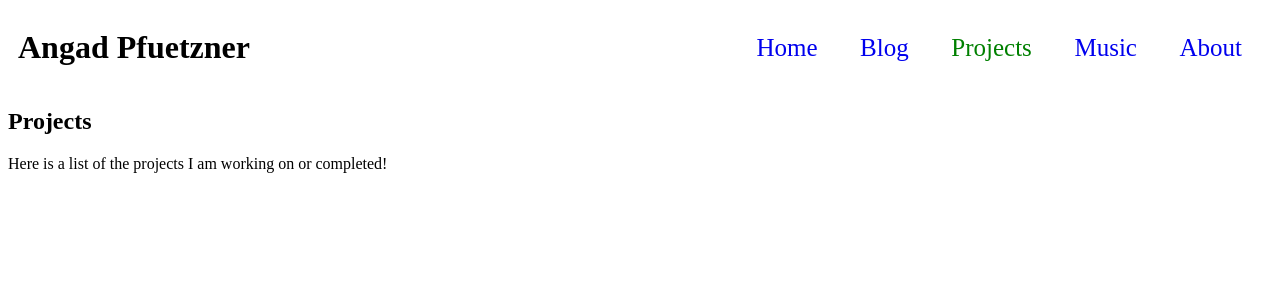
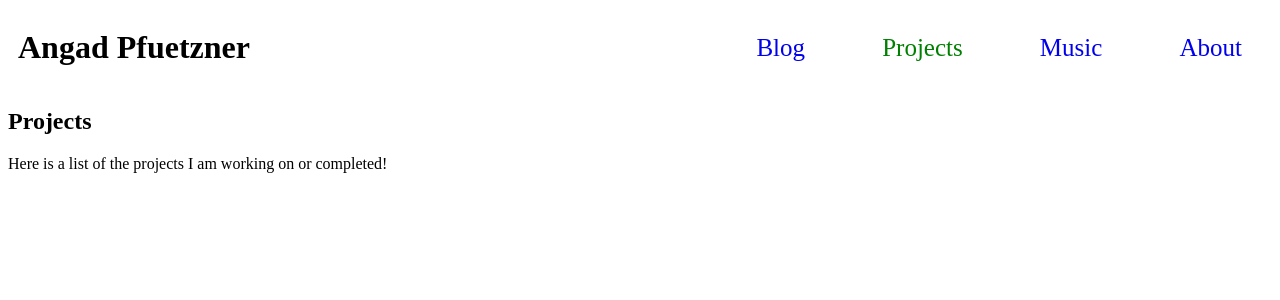
Before and after one commit to Angad99/Angad99.github.io, a Jekyll site: the page built from Projects.md, in a window 1280 px wide. Shown: the top 300 px of the page. Built offline with Jekyll 4.4.1, drawn with Linux system fonts in a browser that asks for light colours.

Commit message:
remove home in nav and make it my name

```diff
--- a/_data/navigation.yml
+++ b/_data/navigation.yml
@@ -1,5 +1,3 @@
-- name: Home
-  link: /
 - name: Blog
   link: /blog/
 - name: Projects
--- a/index.html
+++ b/index.html
@@ -16,7 +16,7 @@
     <header>
 
       <div class="site-info">
-        <h1 class="site-name">{{ site.name }}</h1>
+        <h1 class="site-name"><a href="">{{ site.name }}</a></h1>
       </div>
 
       <nav>
```
